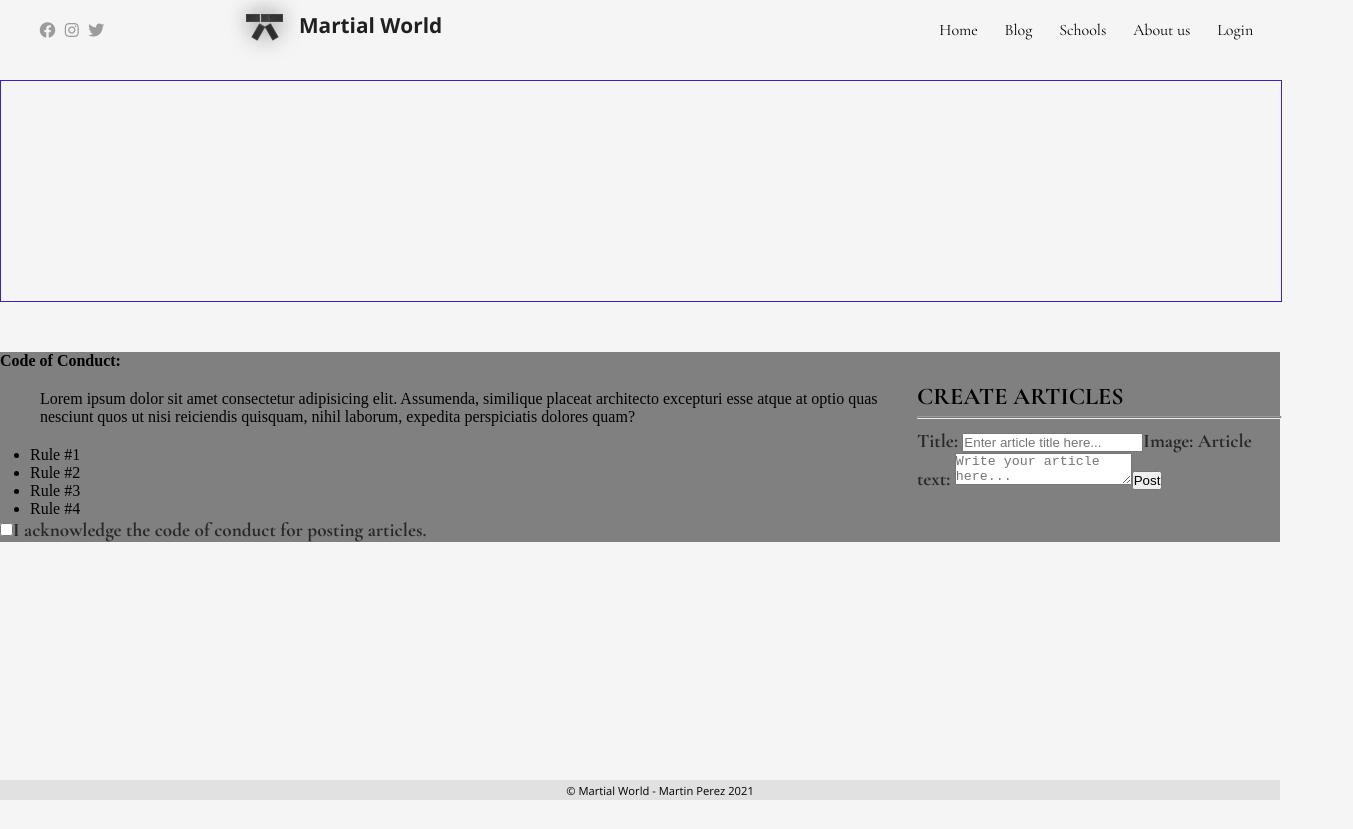
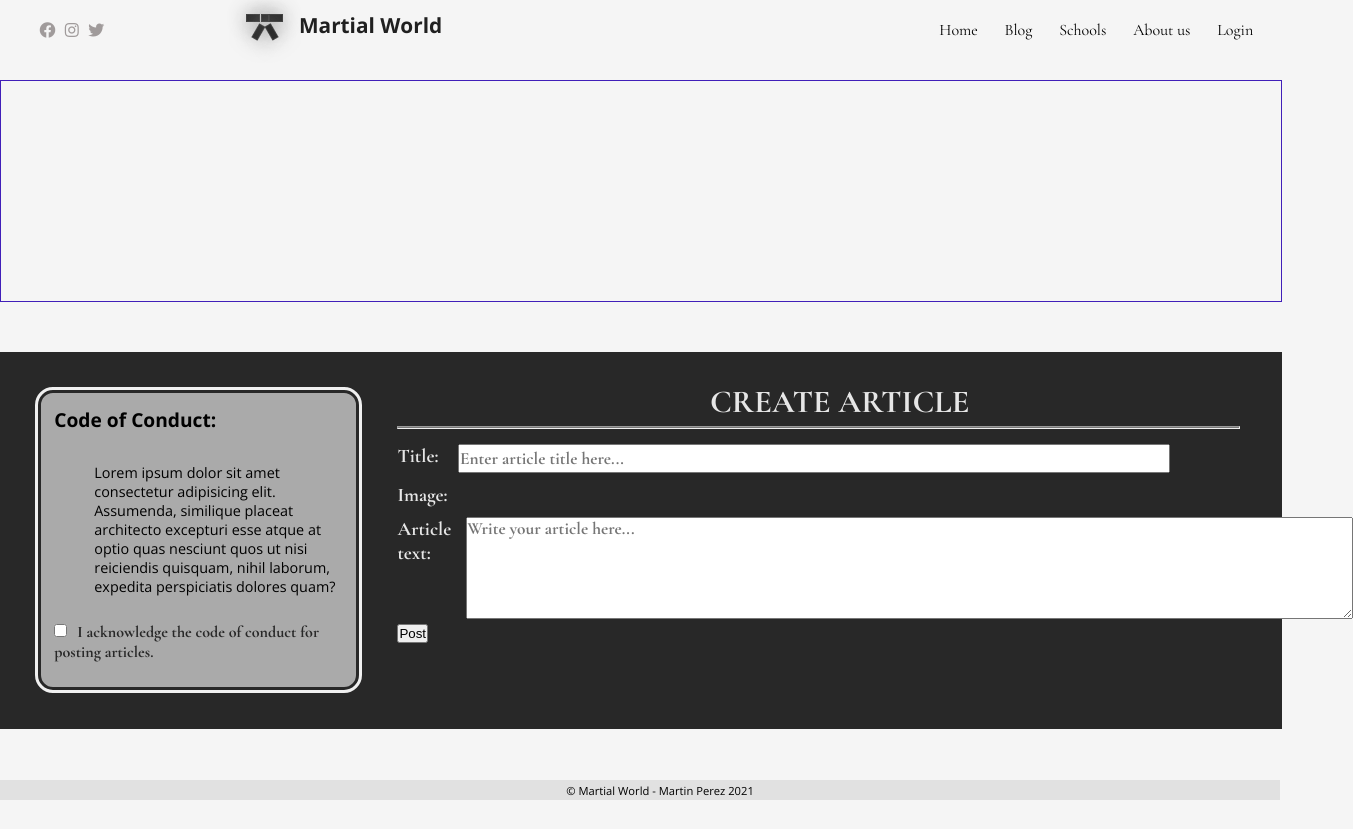
Before and after one commit to A-M-Perez/Martial-World-Blog, a React (Create React App) app: page /Blog in a window 1280 px wide. Shown: the whole page, 1353 px wide, since content can reach past the window. Before the commit the page ends 800 px from the top, so only its background shows below. Built offline with nearby package versions, Linux system fonts and the light colour scheme.

Commit message:
Basic styling for 'Create Article' section

```diff
--- a/src/components/pages/Blog/CreateArticles.js
+++ b/src/components/pages/Blog/CreateArticles.js
@@ -2,7 +2,6 @@ import React, { useRef } from 'react';
 import '../../../styles/pages/blog/CreateArticles.css';
 import axios from 'axios';
 import { serverURL } from '../../../Global';
-import styles from '../../../styles/pages/blog/CodeOfConduct.module.css';
 
 let cocAcknowledged = false;
 
@@ -11,16 +10,16 @@ const CodeOfConduct = () => {
     function checkCodeOfConduct(e) {
         if (e.target.checked === true) {
             cocAcknowledged = true;
-            console.log(cocAcknowledged);
         } else if (e.target.checked === false) {
             cocAcknowledged = false;
-            console.log(cocAcknowledged);
         };
     };
 
     return (
-        <aside className={styles.cocContainer}>
-            <h4>Code of Conduct:</h4>
+        <aside id='codeOfConduct'>
+            <h4 id='cocTitle'>Code of Conduct:</h4>
+            <div id='cocText'>
+                <p>Lorem ipsum dolor sit amet consectetur adipisicing elit. Assumenda, similique placeat architecto excepturi esse atque at optio quas nesciunt quos ut nisi reiciendis quisquam, nihil laborum, expedita perspiciatis dolores quam?</p>
                 <p>Lorem ipsum dolor sit amet consectetur adipisicing elit. Assumenda, similique placeat architecto excepturi esse atque at optio quas nesciunt quos ut nisi reiciendis quisquam, nihil laborum, expedita perspiciatis dolores quam?</p>
                 <ul>
                     <li>Rule #1</li>
@@ -28,7 +27,8 @@ const CodeOfConduct = () => {
                     <li>Rule #3</li>
                     <li>Rule #4</li>
                 </ul>
-            <input type='checkbox' name='cocAcknowledgement' onChange={checkCodeOfConduct} /><label htmlFor='cocAcknowledgement'>I acknowledge the code of conduct for posting articles.</label>
+            </div>
+            <input type='checkbox' name='cocAcknowledgement' onChange={checkCodeOfConduct} id='acknowledgeCheckBox'/><label htmlFor='cocAcknowledgement' id='acknowledgeText'>I acknowledge the code of conduct for posting articles.</label>
         </aside>
     );
 };
@@ -56,19 +56,15 @@ const CreateArticles = () => {
     };
 
     return (
-        <section className='createArticleContainer'>
+        <section id='createArticleContainer'>
             <CodeOfConduct />
-            <div className='createArticleSection'>
-                <h2>CREATE ARTICLES</h2>
+            <div id='createArticleSection'>
+                <h2 id='createArticleTitle'>CREATE ARTICLE</h2>
                 <hr />
-                <form id='createArticle' onSubmit={postArticle}>
-                    <label htmlFor='articleTitle'>Title:&nbsp;</label>
-                    <input type='text' name='articleTitle' placeholder="Enter article title here..." href={articleTitle} />
-
+                <form id='createArticleForm' onSubmit={postArticle}>
+                    <label htmlFor='articleTitle'>Title:&nbsp;<input type='text' name='articleTitle' placeholder="Enter article title here..." href={articleTitle} /></label>
                     <label>Image:&nbsp;</label>
-
-                    <label htmlFor='articleText'>Article text:&nbsp;</label>
-                    <textarea name='articleText' placeholder="Write your article here..." href={articleText} />
+                    <label htmlFor='articleText'>Article text:&nbsp;<textarea name='articleText' placeholder="Write your article here..." href={articleText} /></label>
                     <button type='submit'>Post</button>
                 </form>
             </div>
--- a/src/styles/pages/blog/CodeOfConduct.module.css
+++ /dev/null
@@ -1,11 +0,0 @@
-* {
-    margin: 0;
-    padding: 0;
-};
-
-.cocContainer {
-    width: 100px;
-    margin-left: 5%;
-    border: 1px solid purple;
-    color: white;
-};
--- a/src/styles/pages/blog/CreateArticles.css
+++ b/src/styles/pages/blog/CreateArticles.css
@@ -3,17 +3,83 @@
     padding: 0;
 }
 
-/* CONTAINER -------------------------------------------------------------- */
-.createArticleContainer {
-    width: 100vw;
+/* CONTAINER -------------------------------------- */
+#createArticleContainer {
+    width: 100%;
+    height: auto;
     display: flex;
     flex-wrap: nowrap;
-    background: grey;
-};
+    box-sizing: border-box;
+    background-color: rgb(40, 40, 40);
+    margin-bottom: 100px;
+}
 
-    /* CREATE ARTICLE -------------------------------------------------------------- */
-    .createArticleSection {
-        width: 65%;
-        border: 1px solid blue;
-        color: green;
-    };
+    /* CODE OF CONDUCT ------------------------------- */
+    #codeOfConduct {
+        width: 25%;
+        height: 300px;
+        margin: 3%;
+        box-sizing: border-box;
+        padding: 1%;
+        background-color: rgba(170, 170, 170, 1);
+        border: 3px solid rgb(40, 40, 40);
+        outline: 3px solid rgb(240, 240, 240);
+        border-radius: 15px;
+    }
+
+        #cocTitle {
+            font-family: 'Open Sans', sans-serif;;
+            font-size: 1.2em;
+        }
+
+        #cocText {
+            margin-top: 10px;
+            height: 60%;
+            font-family: 'Open Sans', sans-serif;
+            font-size: 0.9em;
+            overflow-y: scroll;
+        }
+
+        #acknowledgeCheckBox {
+            margin-top: 20px;
+        }
+
+        #acknowledgeText {
+            margin-left: 10px;
+            font-family: 'Cormorant Garamond', serif;
+            font-size: 1em;
+        }
+
+    /* CREATE ARTICLE --------------------------- */
+    #createArticleSection {
+        width: 69%;
+        box-sizing: border-box;
+        color: rgb(230, 230, 230);
+    }
+
+        #createArticleTitle {
+            font-family: 'Cormorant Garamond', serif;
+            font-weight: 700;
+            font-size: 2em;
+            text-align: center;
+        }
+
+        #createArticleSection hr {
+            width: 95%;
+        }
+
+        #createArticleForm {
+            display: flex;
+            flex-wrap: wrap;
+        }
+
+            #createArticleForm label {
+                color: rgb(230, 230, 230);
+                display: flex;
+            }
+
+                #createArticleForm label input, textarea{
+                    width: 80%;
+                    margin-left: 15px;
+
+                }
```
Lines whose indentation alone changed are shown as unchanged.
